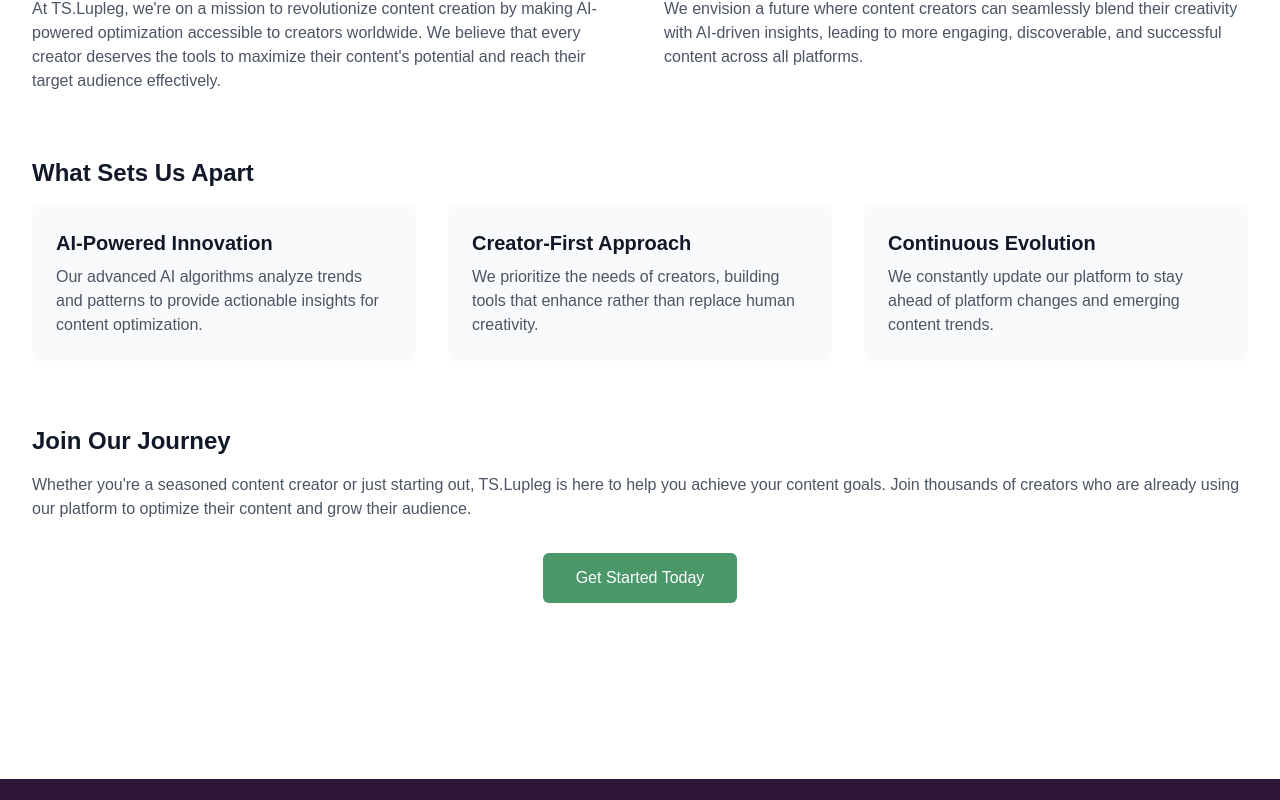
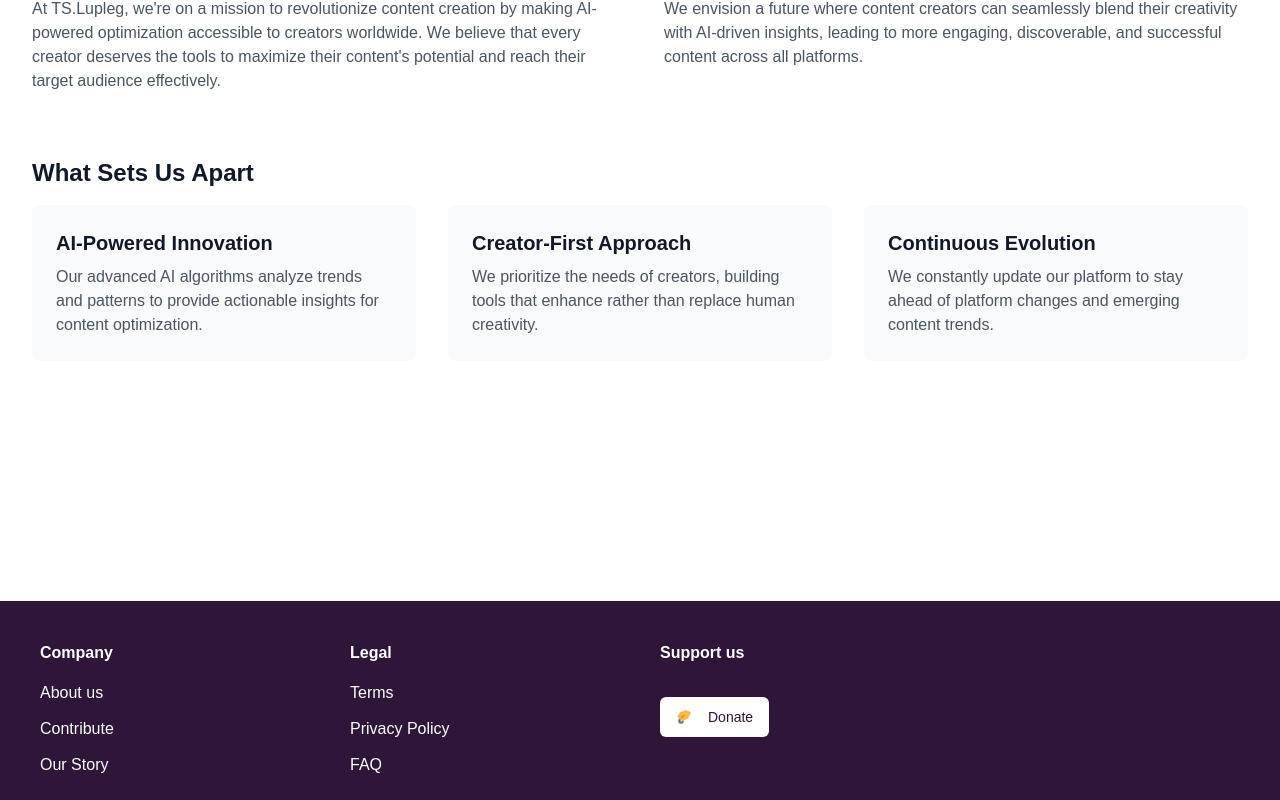
Before and after one commit to marksikaundi/TS-Lupleg, a Next.js app: page /company/about in a window 1280 px wide. Shown: the part 439-1239 px from the top of the page. Built offline with nearby package versions, Linux system fonts and the light colour scheme.

Commit message:
📝 Remove "Join Our Journey" section from About page and update email addresses in Privacy and Terms pages

```diff
--- a/app/company/about/page.tsx
+++ b/app/company/about/page.tsx
@@ -1,4 +1,3 @@
-import Link from "next/link";
 import React from "react";
 
 const AboutPage = () => {
@@ -74,26 +73,6 @@
             </div>
           </div>
         </div>
-
-        <div>
-          <h2 className="text-2xl font-semibold text-gray-900 mb-4">
-            Join Our Journey
-          </h2>
-          <p className="text-gray-600 mb-8">
-            Whether you&apos;re a seasoned content creator or just starting out,
-            TS.Lupleg is here to help you achieve your content goals. Join
-            thousands of creators who are already using our platform to optimize
-            their content and grow their audience.
-          </p>
-          <div className="text-center">
-            <Link
-              href="/typescript-tips"
-              className="inline-flex items-center justify-center px-8 py-3 border border-transparent text-base font-medium rounded-md text-white bg-[#4A976A] hover:bg-[#4A976A]"
-            >
-              Get Started Today
-            </Link>
-          </div>
-        </div>
       </div>
     </main>
   );
--- a/app/legal/privacy/page.tsx
+++ b/app/legal/privacy/page.tsx
@@ -154,7 +154,7 @@
 
           <p className="text-gray-700">
             <MdEmail className="inline text-xl mr-2 text-gray-700" />
-            Email: privacy@TS.Lupleg.com <br />
+            Email: privacy@lupleg.org <br />
           </p>
 
           <p className="text-gray-700">
--- a/app/legal/terms/page.tsx
+++ b/app/legal/terms/page.tsx
@@ -156,7 +156,7 @@
           </h2>
           <p className="text-gray-700">
             If you have any questions about these Terms, please contact us at
-            support@TS.Lupleg.com
+            support@lupleg.org
           </p>
         </section>
       </div>
```
